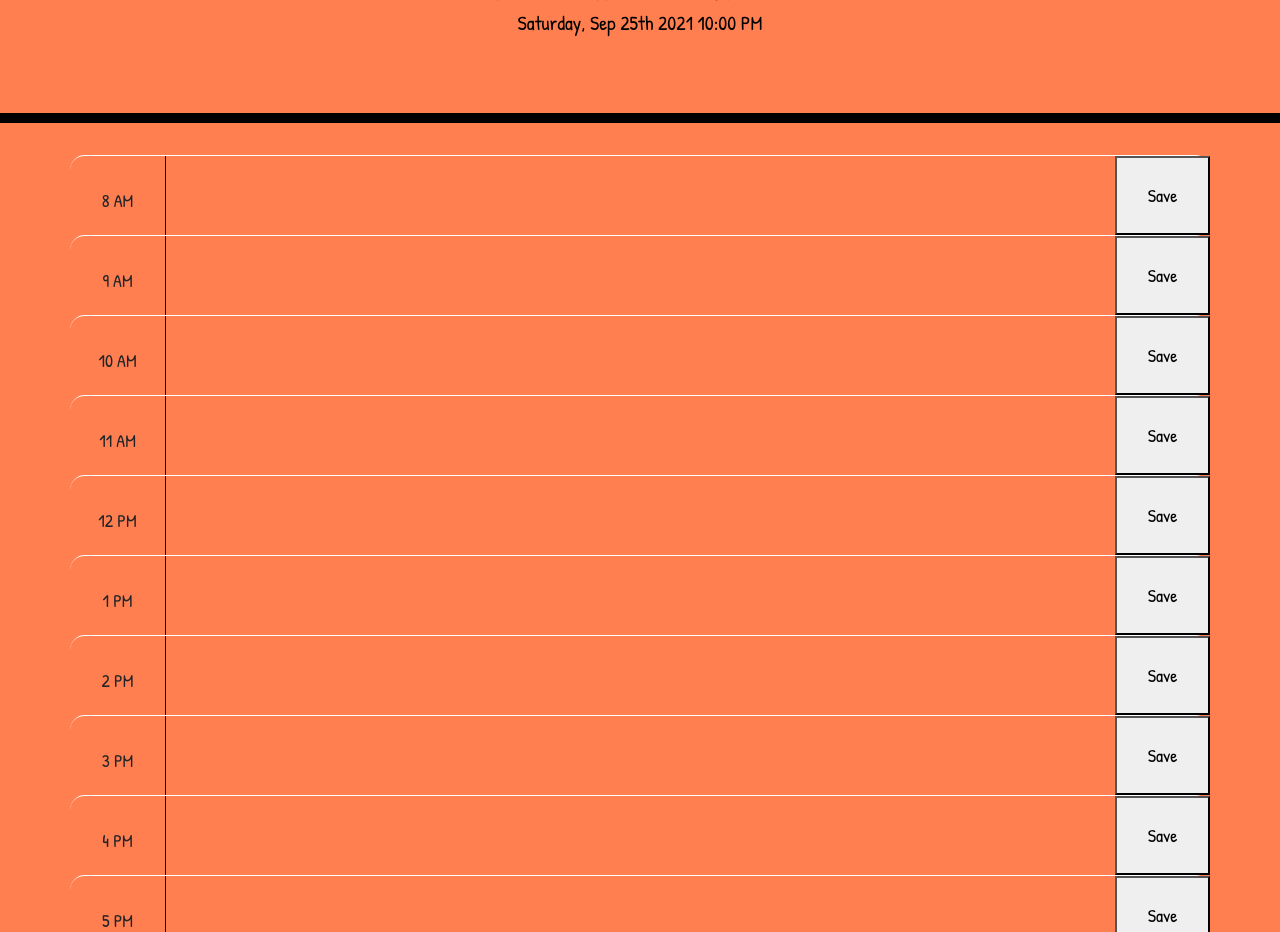
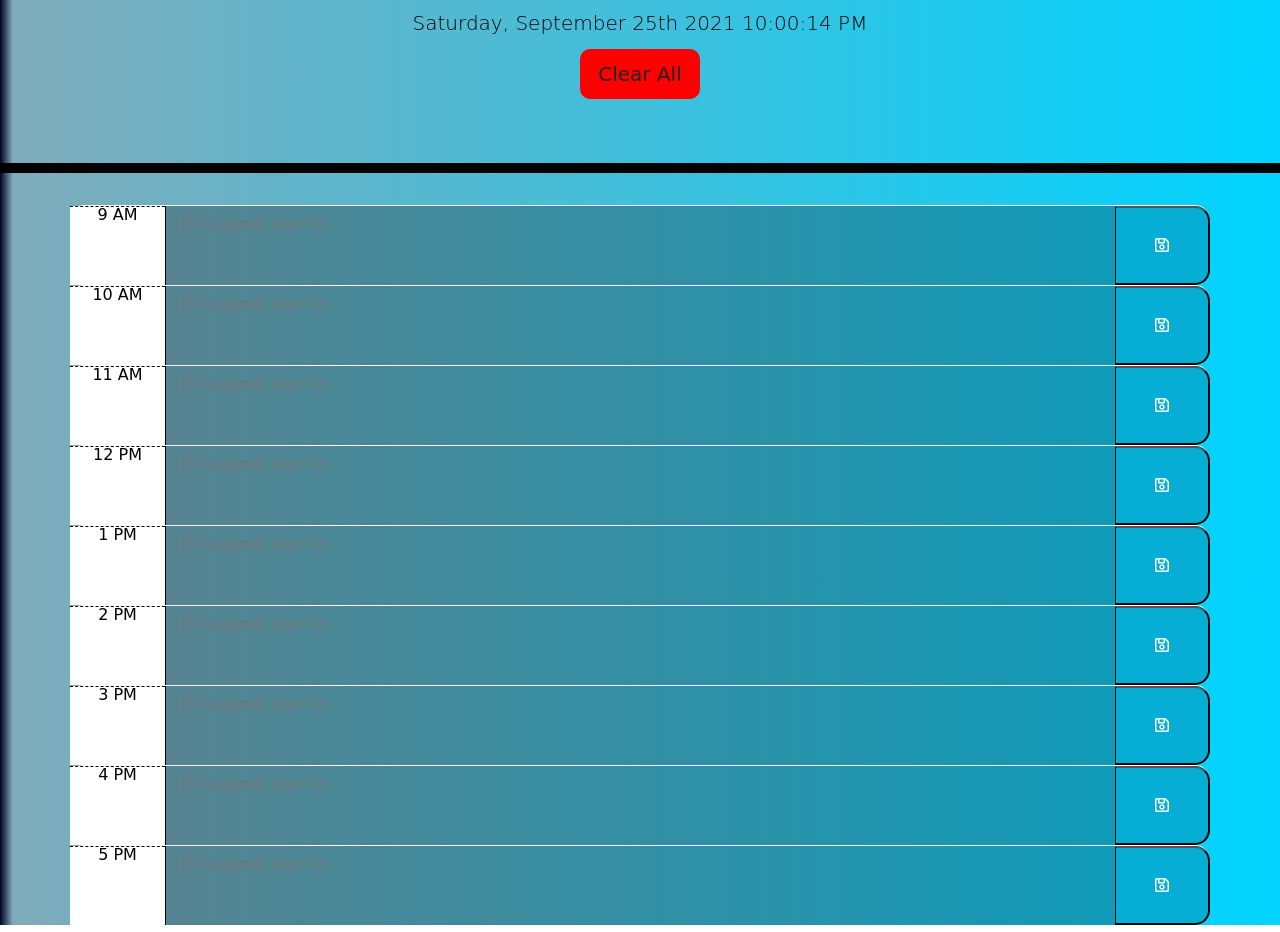
Before and after one commit to detrasmental/Work-Day-Scheduler, a plain HTML site: page index.html in a window 1280 px wide. Shown: the part 181-1113 px from the top of the page. Drawn offline with nearby package versions, Linux system fonts and the light colour scheme; a web font is replaced by a local one.

Commit message:
upates to html, js and css all functions currently work

```diff
--- a/assets/script.js
+++ b/assets/script.js
@@ -1,58 +1,65 @@
-// Using Moment, but look at Luxon for the future
-var todayDate = moment().format('dddd, MMM Do YYYY LT');
-$("#currentDay").html(todayDate);
-
-$(function () {
-    $(".saveButton").on("click", function () {
-        var text = $(this).siblings(".description").val();
-        var time = $(this).parent().attr("id");
-
-        // Save to local storage
-        localStorage.setItem(time, text);
-    })
-
-    function timeTracker() {
-        //get the current time
-        var timeNow = moment().time();
-
-        $(".time-block").each(function () {
-            var blockTime = parseInt($(this).attr("id").split("time")[1]);
+//Todays date and current time
+    var currentDate = moment().format("dddd, MMMM Do YYYY");
+    var interval = setInterval(function() {
+        var momentNow = moment();
+        $('#currentDay').html(momentNow.format('YYYY MMMM DD') + ' '
+                            + momentNow.format('dddd')
+                             .substring(0,3).toUpperCase());
+        $('#currentDay').html(currentDate + " " + momentNow.format('hh:mm:ss A'));
+      }, 100);
+$(document).ready(function() {
 
 
-            if (blockTime < timeNow) {
+    function changeColor() {
+        // the current time
+        var currentHour = moment().hours();
+
+        // changes background color based on if the time is past, present or future
+        $(".time-block").each(function () {
+            var timeIs = parseInt($(this).attr("id"));
+
+            console.log(timeIs, currentHour);
+
+            // what time is it? Change color accordingly
+            if (timeIs < currentHour) {
                 $(this).addClass("past");
-                $(this).removeClass("present");
-                $(this).removeClass("future");
-
-
-            }
-            else if (blockTime === timeNow) {
+            } else if (timeIs === currentHour) {
                 $(this).removeClass("past");
                 $(this).addClass("present");
-                $(this).removeClass("future");
-
-            }
-            else {
+            } else {
                 $(this).removeClass("past");
                 $(this).removeClass("present");
                 $(this).addClass("future");
+            }
+        });
 
-            }
-        })
     }
 
-    // Get item from local storage, display to time block
+    changeColor();
 
-    $("#time8am .description").val(localStorage.getItem("time8am"));
-    $("#time9am .description").val(localStorage.getItem("time9am"));
-    $("#time10am .description").val(localStorage.getItem("time10am"));
-    $("#time11am .description").val(localStorage.getItem("time11am"));
-    $("#time12pm .description").val(localStorage.getItem("time12pm"));
-    $("#time1pm .description").val(localStorage.getItem("time1pm"));
-    $("#time2pm .description").val(localStorage.getItem("time2pm"));
-    $("#time3pm .description").val(localStorage.getItem("time3pm"));
-    $("#time4pm .description").val(localStorage.getItem("time4pm"));
-    $("#time5pm .description").val(localStorage.getItem("time5pm"));
+    $(".saveBtn").click(function () {
+        // console.log(this);
+        var text = $(this).siblings(".schedule").val();
+        var time = $(this).parent().attr("id");
+        // console.log(text, time);
+        localStorage.setItem(time, text);
+        console.log(text);
+    });
 
-    timeTracker();
-})
+    $("#9 .schedule").val(localStorage.getItem("9"));
+    $("#10 .schedule").val(localStorage.getItem("10"));
+    $("#11 .schedule").val(localStorage.getItem("11"));
+    $("12 .schedule").val(localStorage.getItem("12"));
+    $("#13 .schedule").val(localStorage.getItem("13"));
+    $("#14 .schedule").val(localStorage.getItem("14"));
+    $("#15 .schedule").val(localStorage.getItem("15"));
+    $("#16 .schedule").val(localStorage.getItem("16"));
+    $("#17 .schedule").val(localStorage.getItem("17"));
+
+    $(".redbtn").click(function() {
+        $("textarea").val("");
+        localStorage.clear()
+        });
+
+
+});
--- a/index.html
+++ b/index.html
@@ -4,6 +4,7 @@
     <meta charset="UTF-8" />
     <meta name="viewport" content="width=device-width, initial-scale=1.0" />
     <meta http-equiv="X-UA-Compatible" content="ie=edge" />
+    <meta http-equiv="refresh" content="3600">
     <link
       rel="stylesheet"
       href="https://stackpath.bootstrapcdn.com/bootstrap/4.3.1/css/bootstrap.min.css"
@@ -27,90 +28,62 @@
       <h1 class="display-3">Work Day Scheduler</h1>
       <p class="lead">A simple calendar app for scheduling your work day</p>
       <p id="currentDay" class="lead"></p>
+      <button type="button" class="btn redbtn">Clear All</button>
     </header>
     <div class="container">
 <!-- Timeblocks go here -->
-      <div id="time8am" class="row time-block">
-        <div class="col-md-1 time">
-                  8 AM
+
+<div class="row time-block" id="9">
+    <div class="col-1 hour">9 AM</div>
+    <textarea placeholder="It's a great day for..." class="col-10 schedule"></textarea>
+    <button class="col-1 saveBtn"><i class="far fa-save"></i></button>
   </div>
-        <textarea class="col-md-10 description"></textarea>
-        <button class="button saveButton col-md-1">Save</button>
+  <div class="row time-block" id="10">
+    <div class="col-1 hour">10 AM</div>
+    <textarea placeholder="It's a great day for..." class="col-10 schedule"></textarea>
+    <button class="col-1 saveBtn"><i class="far fa-save"></i></button>
   </div>
-
-      <div id="time9am" class="row time-block">
-        <div class="col-md-1 time">
-                  9 AM
+  <div class="row time-block" id="11">
+    <div class="col-1 hour">11 AM</div>
+    <textarea placeholder="It's a great day for..." class="col-10 schedule"></textarea>
+    <button class="col-1 saveBtn"><i class="far fa-save"></i></button>
   </div>
-        <textarea class="col-md-10 description"></textarea>
-        <button class="button saveButton col-md-1">Save</button>
+  <div class="row time-block" id="12">
+    <div class="col-1 hour">12 PM</div>
+    <textarea placeholder="It's a great day for..." class="col-10 schedule"></textarea>
+    <button class="col-1 saveBtn"><i class="far fa-save"></i></button>
   </div>
-
-          <div id="time10am" class="row time-block">
-        <div class="col-md-1 time">
-                  10 AM
+  <div class="row time-block" id="13">
+    <div class="col-1 hour">1 PM</div>
+    <textarea placeholder="It's a great day for..." class="col-10 schedule"></textarea>
+    <button class="col-1 saveBtn"><i class="far fa-save"></i></button>
   </div>
-        <textarea class="col-md-10 description"></textarea>
-        <button class="button saveButton col-md-1">Save</button>
+  <div class="row time-block" id="14">
+    <div class="col-1 hour">2 PM</div>
+    <textarea placeholder="It's a great day for..." class="col-10 schedule"></textarea>
+    <button class="col-1 saveBtn"><i class="far fa-save"></i></button>
   </div>
-
-          <div id="time11am" class="row time-block">
-        <div class="col-md-1 time">
-                  11 AM
+  <div class="row time-block" id="15">
+    <div class="col-1 hour">3 PM</div>
+    <textarea placeholder="It's a great day for..." class="col-10 schedule"></textarea>
+    <button class="col-1 saveBtn"><i class="far fa-save"></i></button>
   </div>
-        <textarea class="col-md-10 description"></textarea>
-        <button class="button saveButton col-md-1">Save</button>
+  <div class="row time-block" id="16">
+    <div class="col-1 hour">4 PM</div>
+    <textarea placeholder="It's a great day for..." class="col-10 schedule"></textarea>
+    <button class="col-1 saveBtn"><i class="far fa-save"></i></button>
   </div>
-
-          <div id="time12pm" class="row time-block">
-        <div class="col-md-1 time">
-                  12 PM
-        </div>
-        <textarea class="col-md-10 description"></textarea>
-        <button class="button saveButton col-md-1">Save</button>
-      </div>
-
-          <div id="time1pm" class="row time-block">
-        <div class="col-md-1 time">
-                  1 PM
-        </div>
-        <textarea class="col-md-10 description"></textarea>
-        <button class="button saveButton col-md-1">Save</button>
-      </div>
-
-          <div id="time2pm" class="row time-block">
-        <div class="col-md-1 time">
-                  2 PM
-        </div>
-        <textarea class="col-md-10 description"></textarea>
-        <button class="button saveButton col-md-1">Save</button>
-      </div>
-
-          <div id="time3pm" class="row time-block">
-        <div class="col-md-1 time">
-                  3 PM
-        </div>
-        <textarea class="col-md-10 description"></textarea>
-        <button class="button saveButton col-md-1">Save</button>
-      </div>
-
-          <div id="time4pm" class="row time-block">
-        <div class="col-md-1 time">
-                  4 PM
-        </div>
-        <textarea class="col-md-10 description"></textarea>
-        <button class="button saveButton col-md-1">Save</button>
-      </div>
-
-          <div id="time5pm" class="row time-block">
-        <div class="col-md-1 time">
-                  5 PM
-        </div>
-        <textarea class="col-md-10 description"></textarea>
-        <button class="button saveButton col-md-1">Save</button>
+  <div class="row time-block" id="17">
+    <div class="col-1 hour">5 PM</div>
+    <textarea placeholder="It's a great day for..." class="col-10 schedule"></textarea>
+    <button class="col-1 saveBtn"><i class="far fa-save"></i></button>
   </div>
 
 </div>
+
+</div>
+
+
 
     <script src="https://code.jquery.com/jquery-3.4.1.min.js"></script>
     <script src="https://cdnjs.cloudflare.com/ajax/libs/moment.js/2.24.0/moment.min.js"></script>
--- a/style.css
+++ b/style.css
@@ -1,19 +1,23 @@
-@import url('https://fonts.googleapis.com/css2?family=Patrick+Hand&display=swap');
+@import url('https://fonts.googleapis.com/css2?family=Love+Ya+Like+A+Sister&display=swap');
+
 
 body {
-  font-family: 'Patrick Hand', cursive;
-  font-size: 18px;
+  font-family: 'Love Ya Like A Sister', cursive;
+  font-size: 16px;
   line-height: 1;
-  background-color: coral;
+  background: rgb(2,0,36);
+  background: linear-gradient(90deg, rgba(2,0,36,1) 0%, rgba(9,94,121,0.5219129888283438) 1%, rgba(0,212,255,1) 100%);
 }
 
 textarea{
     background: transparent;
-  border:#ff6961;
+    border: none;
     resize: none;
-  color: #000000;
+    color: rgb(245, 245, 245);
     border-left: 1px solid black;
     padding: 10px;
+
+
   }
 
   .jumbotron {
@@ -46,7 +50,7 @@ textarea{
   }
 
   .past {
-  background-color: #d3d3d3;
+    background-color: #0e000041;
     color: white;
   }
 
@@ -72,3 +76,31 @@ textarea{
     font-size: 20px;
     transition: all .3s ease-in-out;
   }
+
+  .redbtn {
+    height: 50px;
+    font-size: 20px;
+    justify-content: center;
+    width: 120px;
+    background-color: red;
+    border-radius: 10px;
+    border:none;
+      }
+
+.redbtn:hover {
+    animation: flash 1s;
+}
+@keyframes flash {
+    25% {
+        opacity: 0;
+    }
+    50% {
+        opacity: 1;
+    }
+    75% {
+        opacity: 0;
+    }
+    100% {
+        opacity: 1;
+    }
+}
```
Lines whose indentation alone changed are shown as unchanged.
